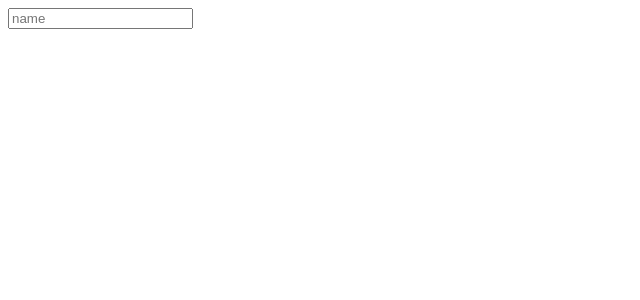
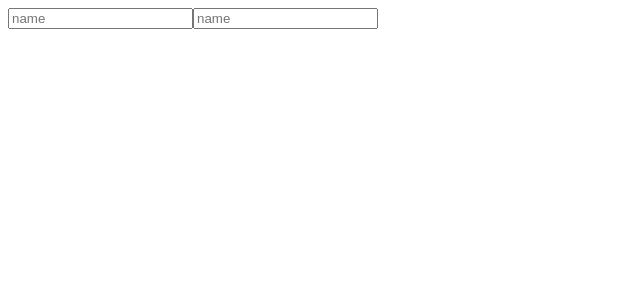
Before and after one commit to nadun097/web_market, an Angular app: page / in a window 1280 px wide. Shown: the top 300 px of the page, without its empty margins (0-640 px from the left). Built offline with nearby package versions, Linux system fonts and the light colour scheme.

Commit message:
starting Commit

```diff
--- a/src/app/app.component.html
+++ b/src/app/app.component.html
@@ -1 +1,2 @@
 <input type = "text" placeholder="name">
+<input type = "text" placeholder="name">
```
